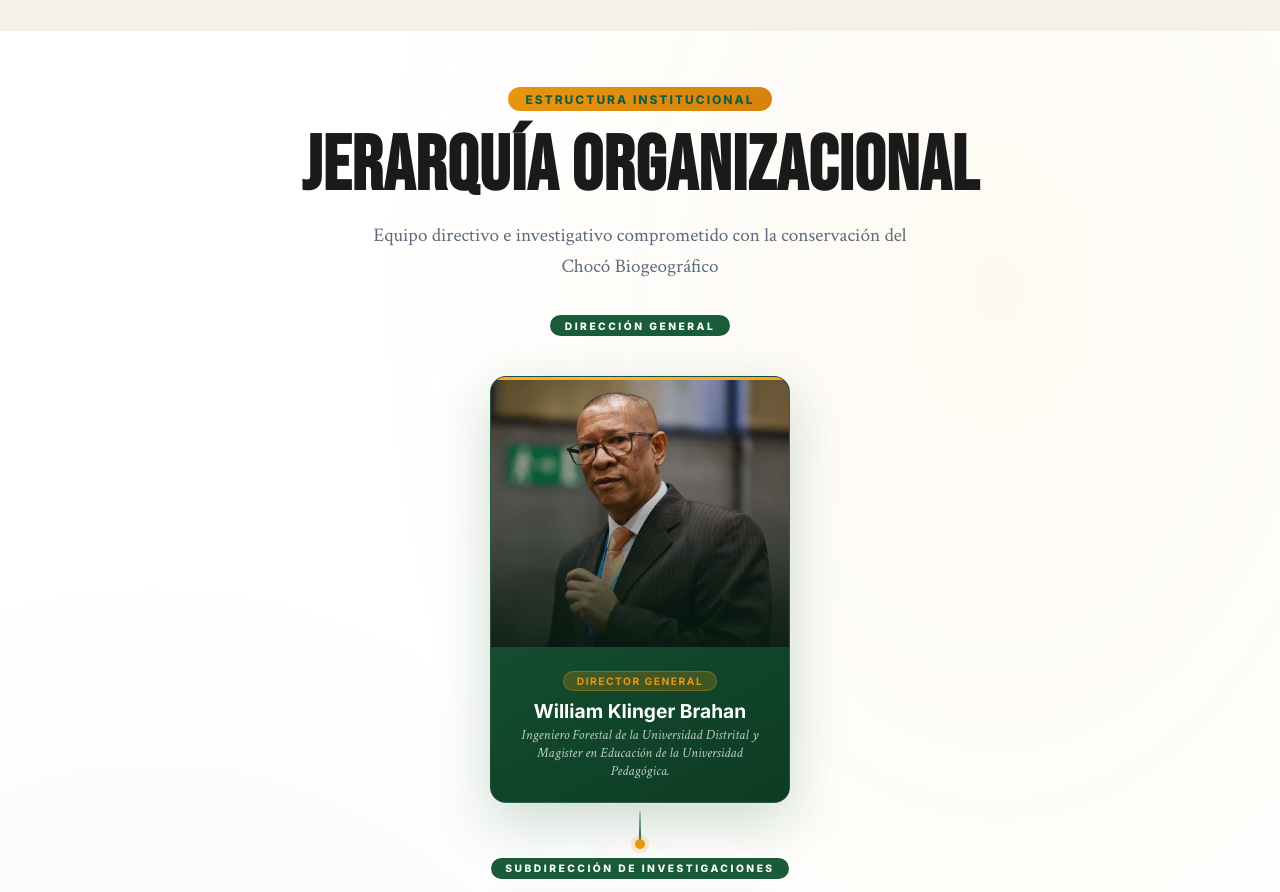
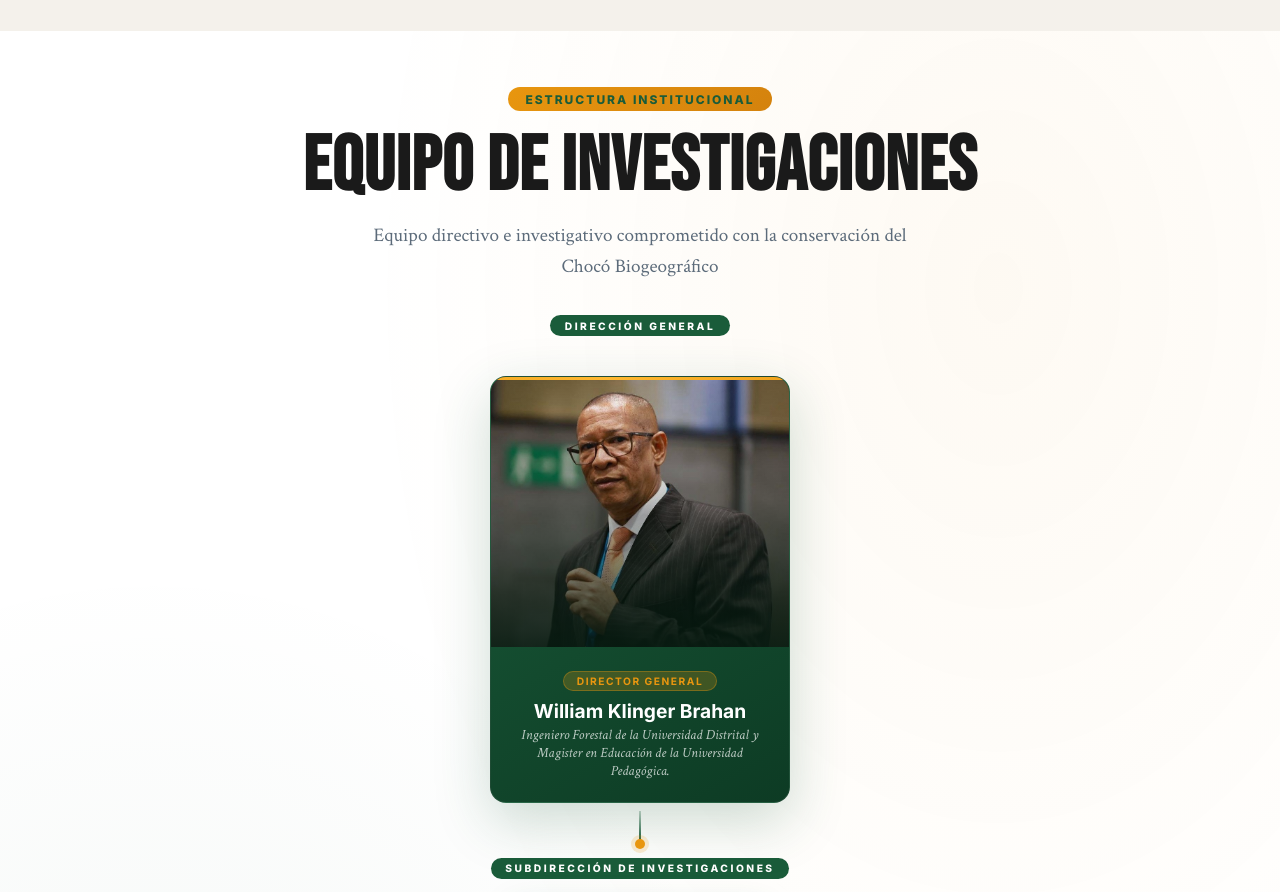
Before and after one commit to JanuarAsprilla/pagina-grupod-de-investigaciones-iiap, a plain HTML site: page index.html in a window 1280 px wide. Shown: the part 4580-5472 px from the top of the page. Drawn offline with nearby package versions, Linux system fonts and the light colour scheme.

Commit message:
fix: refactoring site

```diff
--- a/index.html
+++ b/index.html
@@ -525,7 +525,7 @@ body{font-family:'Crimson Text',serif;background:var(--bg);color:var(--text);ove
 <section id="sec-org" class="org-sec">
 <div class="org-box">
   <span class="badge">Estructura Institucional</span>
-  <h2 class="h-dark">JERARQUÍA ORGANIZACIONAL</h2>
+  <h2 class="h-dark">EQUIPO DE INVESTIGACIONES</h2>
   <p class="p-dark">Equipo directivo e investigativo comprometido con la conservación del Chocó Biogeográfico</p>
 
   <!-- NIVEL 1: DIRECTOR -->
```
